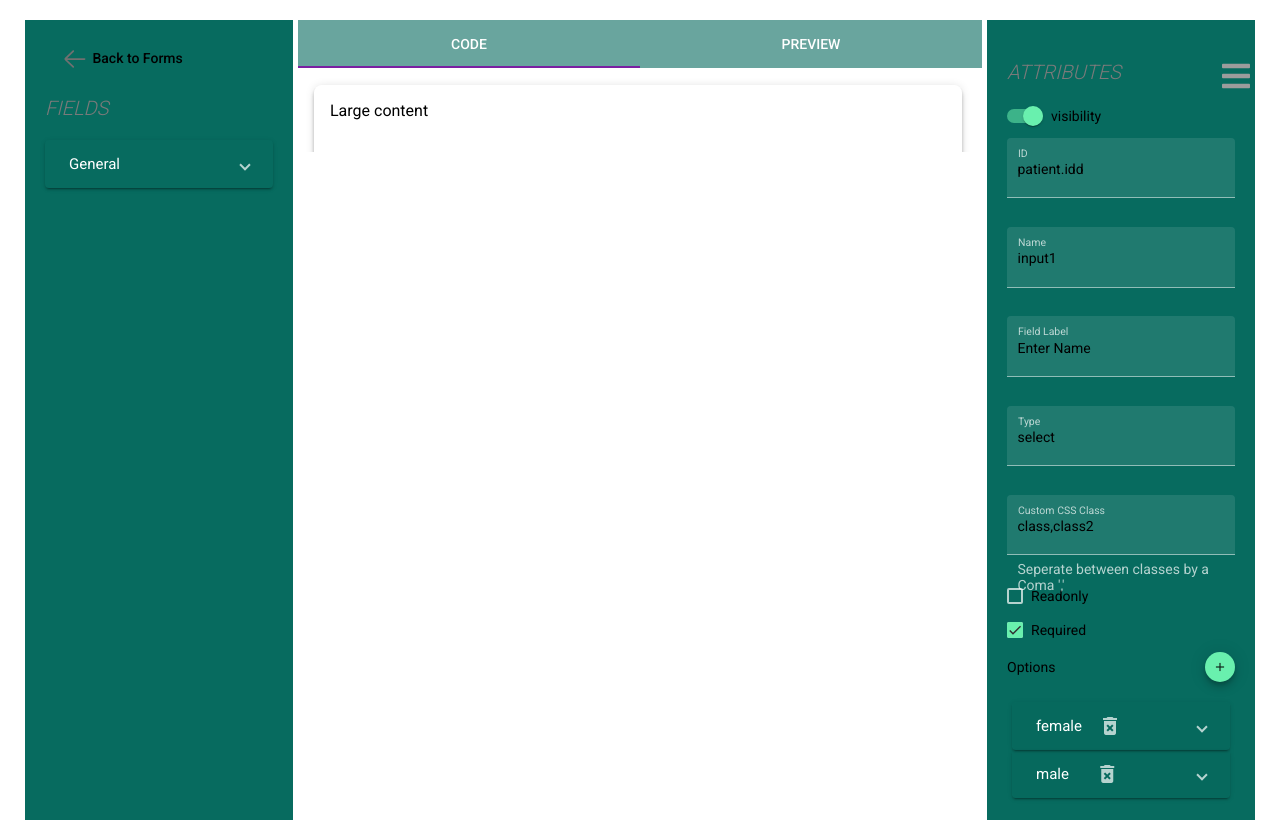
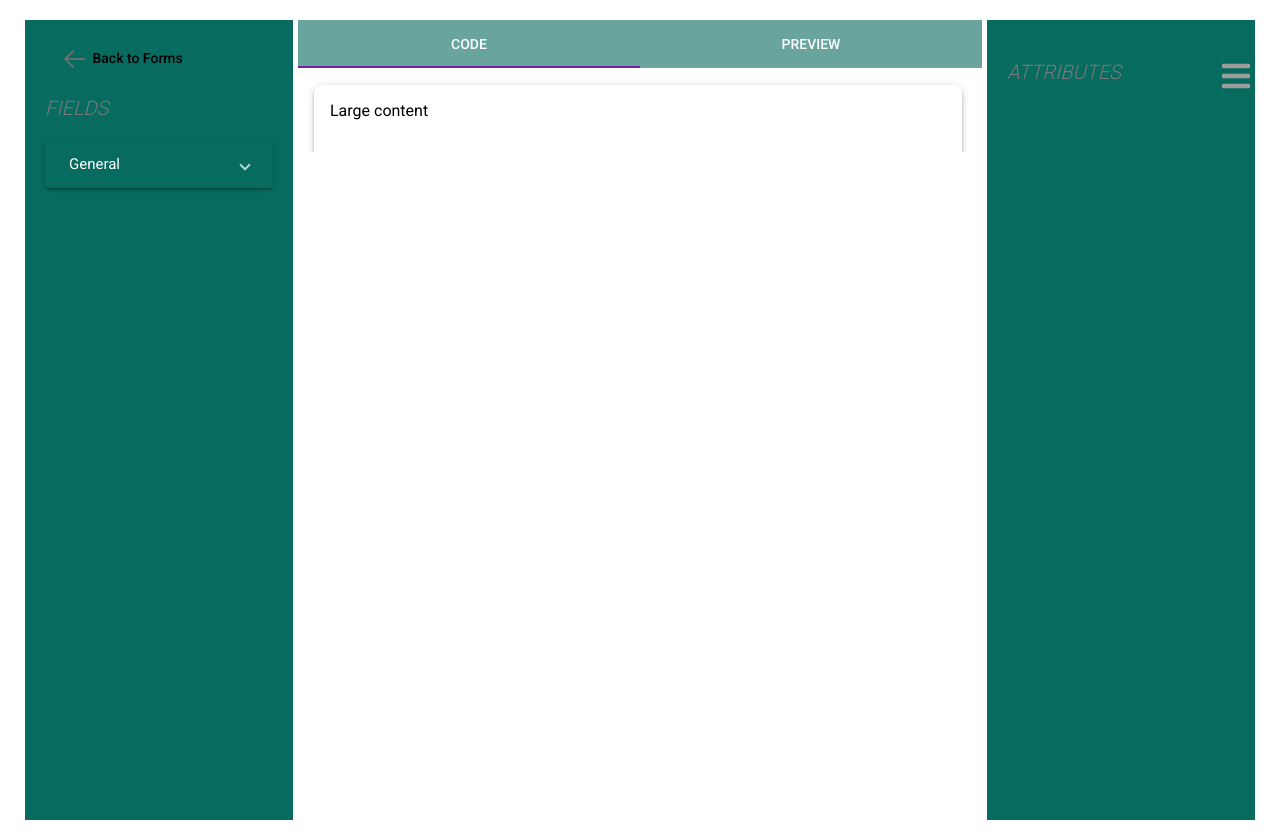
Before and after one commit to muzima/openmrs-module-muzimaformbuilder, an Angular app in the folder omod/src/main/muzimaFormBuilderNGApp/: page / in a window 1280 px wide. Built offline with nearby package versions, Linux system fonts and the light colour scheme.

Commit message:
MFB-28
Feat: select input and filter attributes

```diff
--- a/omod/src/main/muzimaFormBuilderNGApp/src/app/attributes/attributes.component.ts
+++ b/omod/src/main/muzimaFormBuilderNGApp/src/app/attributes/attributes.component.ts
@@ -8,34 +8,36 @@ import { FormControl } from '@angular/forms';
 })
 export class AttributesComponent implements OnInit {
 
-  field = {
-    visible: true,
-    id: 'patient.idd',
-    name: 'input1',
-    text: '',
-    dataConcept: '',
-    fieldLbl: 'Enter Name',
-    defaultTxt: '',
-    type: 'select',
-    customCssClass: ['class', 'class2'],
-    readonly: false,
-    required: true,
-    conditionalLogic: [],
-    range: '',
-    inputMask: '',
-    errorMsg: '',
-    description: '',
-    options: [
-      {
-        value: 'female',
-        selected: true
-      },
-      {
-        value: 'male',
-        selected: false
-      }
-    ]
-  };
+  @Input() field;
+
+  // field = {
+  //   visible: true,
+  //   id: 'patient.idd',
+  //   name: 'input1',
+  //   text: '',
+  //   dataConcept: '',
+  //   fieldLbl: 'Enter Name',
+  //   defaultTxt: '',
+  //   type: 'select',
+  //   customCssClass: ['class', 'class2'],
+  //   readonly: false,
+  //   required: true,
+  //   conditionalLogic: [],
+  //   range: '',
+  //   inputMask: '',
+  //   errorMsg: '',
+  //   description: '',
+  //   options: [
+  //     {
+  //       value: 'female',
+  //       selected: true
+  //     },
+  //     {
+  //       value: 'male',
+  //       selected: false
+  //     }
+  //   ]
+  // };
 
   dataConcepts = [
       'data',
--- a/omod/src/main/muzimaFormBuilderNGApp/src/app/form-builder-page/form-builder-page.component.html
+++ b/omod/src/main/muzimaFormBuilderNGApp/src/app/form-builder-page/form-builder-page.component.html
@@ -13,10 +13,10 @@
 
     </div>
     <div class="middle">
-        <app-form [form]="form"></app-form>
+        <app-form [form]="form" (selectedField)="setSelectedField($event)"></app-form>
     </div>
     <div class="side">
         <h3 class="title">attributes</h3>
-        <app-attributes></app-attributes>
+        <app-attributes [field]="field"></app-attributes>
     </div>
 </div>
--- a/omod/src/main/muzimaFormBuilderNGApp/src/app/form-builder-page/form-builder-page.component.ts
+++ b/omod/src/main/muzimaFormBuilderNGApp/src/app/form-builder-page/form-builder-page.component.ts
@@ -6,6 +6,8 @@ import { Component, OnInit } from '@angular/core';
   styleUrls: ['./form-builder-page.component.css']
 })
 export class FormBuilderPageComponent implements OnInit {
+
+  field = {};
 
   categories = [
     {
@@ -79,4 +81,8 @@ export class FormBuilderPageComponent implements OnInit {
   ngOnInit() {
   }
 
+  setSelectedField(field) {
+    this.field = field;
+  }
+
 }
--- a/omod/src/main/muzimaFormBuilderNGApp/src/app/form/form.component.html
+++ b/omod/src/main/muzimaFormBuilderNGApp/src/app/form/form.component.html
@@ -6,7 +6,7 @@
   </mat-tab>
   <mat-tab label="PREVIEW" [aria-label]=color >
     <div class="tab-content mat-elevation-z4">
-      <app-muzima-form [form]="form"></app-muzima-form>
+      <app-muzima-form [form]="form" (selectedField)="select($event)"></app-muzima-form>
     </div>
   </mat-tab>
 </mat-tab-group>
--- a/omod/src/main/muzimaFormBuilderNGApp/src/app/form/form.component.ts
+++ b/omod/src/main/muzimaFormBuilderNGApp/src/app/form/form.component.ts
@@ -1,4 +1,4 @@
-import { Component, OnInit, ViewEncapsulation, Input } from '@angular/core';
+import { Component, OnInit, ViewEncapsulation, Input, Output, EventEmitter } from '@angular/core';
 
 @Component({
   selector: 'app-form',
@@ -11,10 +11,15 @@ export class FormComponent implements OnInit {
   color = 'primary';
   bgcolor = 'accent';
   @Input() form;
+  @Output() selectedField = new EventEmitter();
 
   constructor() { }
 
   ngOnInit() {
   }
 
+  select(field) {
+    this.selectedField.emit(field);
+  }
+
 }
--- a/omod/src/main/muzimaFormBuilderNGApp/src/app/muzima-form/muzima-form.component.html
+++ b/omod/src/main/muzimaFormBuilderNGApp/src/app/muzima-form/muzima-form.component.html
@@ -5,7 +5,7 @@
     <h2 class="text-center">Basic Registration Form</h2>
     <div cdkDropList id="formFieldsList" [cdkDropListData]="form.fields" (cdkDropListDropped)="onDrop($event)"
       cdkDropListConnectedTo="fieldsList" class="section form-fields-list">
-      <div class="form-group" *ngFor="let field of form.fields" cdkDragBoundary=".form-fields-list" cdkDragLockAxis="y" cdkDrag>
+      <div class="form-group" *ngFor="let field of form.fields" (click)="select(field)" cdkDragBoundary=".form-fields-list" cdkDragLockAxis="y" cdkDrag>
         <div class="handle-icon" cdkDragHandle>
           <svg width="24px" fill="currentColor" viewBox="0 0 24 24">
             <path d="M10 9h4V6h3l-5-5-5 5h3v3zm-1 1H6V7l-5 5 5 5v-3h3v-4zm14 2l-5-5v3h-3v4h3v3l5-5zm-9 3h-4v3H7l5 5 5-5h-3v-3z"></path>
--- a/omod/src/main/muzimaFormBuilderNGApp/src/app/muzima-form/muzima-form.component.ts
+++ b/omod/src/main/muzimaFormBuilderNGApp/src/app/muzima-form/muzima-form.component.ts
@@ -1,4 +1,4 @@
-import { Component, OnInit, Input } from '@angular/core';
+import { Component, OnInit, Input, Output, EventEmitter } from '@angular/core';
 import { CdkDragDrop, moveItemInArray, copyArrayItem } from '@angular/cdk/drag-drop';
 
 @Component({
@@ -9,6 +9,7 @@ import { CdkDragDrop, moveItemInArray, copyArrayItem } from '@angular/cdk/drag-d
 export class MuzimaFormComponent implements OnInit {
 
   @Input() form;
+  @Output() selectedField = new EventEmitter();
 
   constructor() { }
 
@@ -28,4 +29,9 @@ export class MuzimaFormComponent implements OnInit {
     }
   }
 
+  select(field) {
+    console.log('selected: ' + field);
+    this.selectedField.emit(field);
+  }
+
 }
```
